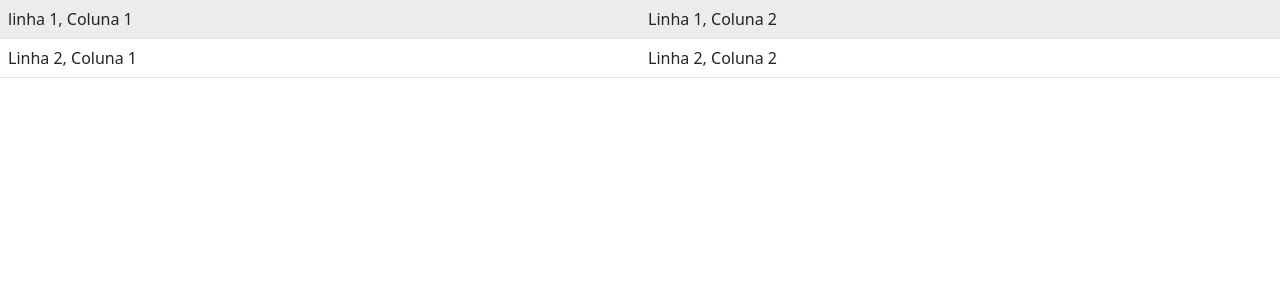
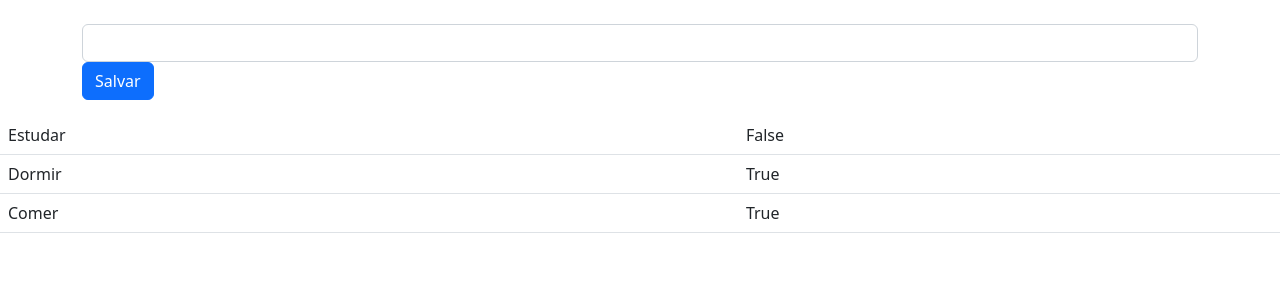
Before and after one commit to guiicardoso/Music-List, a Flask app: page / in a window 1280 px wide. Shown: the top 300 px of the page. Run offline with Flask 2, Linux system fonts and the light colour scheme.

Commit message:
add metodos

```diff
--- a/app.py
+++ b/app.py
@@ -1,13 +1,23 @@
-from flask import Flask, render_template
+from flask import Flask, render_template, request
 
 app = Flask(__name__)
 
+tasks = [
+    {'name': 'Estudar' , 'finished' : False},
+    {'name': 'Dormir', 'finished': True},
+    {'name': 'Comer', 'finished': True}
+]
+
+
 @app.route('/')
 def home():
-    return render_template('home.html')
+    return render_template('home.html', tasks = tasks)
 
-@app.route('/bey')
-def bye():
-    return ' Bye'
+@app.route('/create', methods={'POST'})
+def create():
+    name = request.form['name']
+    task = {'name': name, 'finished': False}
+    tasks.append(task)
+    return render_template('home.html', tasks = tasks)
 
 app.run(debug=True)
--- a/templates/home.html
+++ b/templates/home.html
@@ -4,15 +4,20 @@
         <link href="https://cdn.jsdelivr.net/npm/bootstrap@5.2.2/dist/css/bootstrap.min.css" rel="stylesheet" integrity="sha384-Zenh87qX5JnK2Jl0vWa8Ck2rdkQ2Bzep5IDxbcnCeuOxjzrPF/et3URy9Bv1WTRi" crossorigin="anonymous">
     </head>
     <body>
+        <br/>
+        <form class="container" action="create" methods="POST">
+            <input name='name ' class='form-control' > </input>
+            <button class='btn btn-primary'> Salvar </button>
+        </form>
+
         <table class="table table-hover">
+
+            {% for task in tasks: %}
             <tr>
-                <td> linha 1, Coluna 1</td>
-                <td> Linha 1, Coluna 2</td>
+                <td> {{task['name']}} </td>
+                <td> {{task['finished']}} </td>
             </tr>
-            <tr>
-                <td> Linha 2, Coluna 1</td>
-                <td> Linha 2, Coluna 2</td>
-            </tr>
+            {% endfor %}
         </table>
     </body>
 </html>
```
